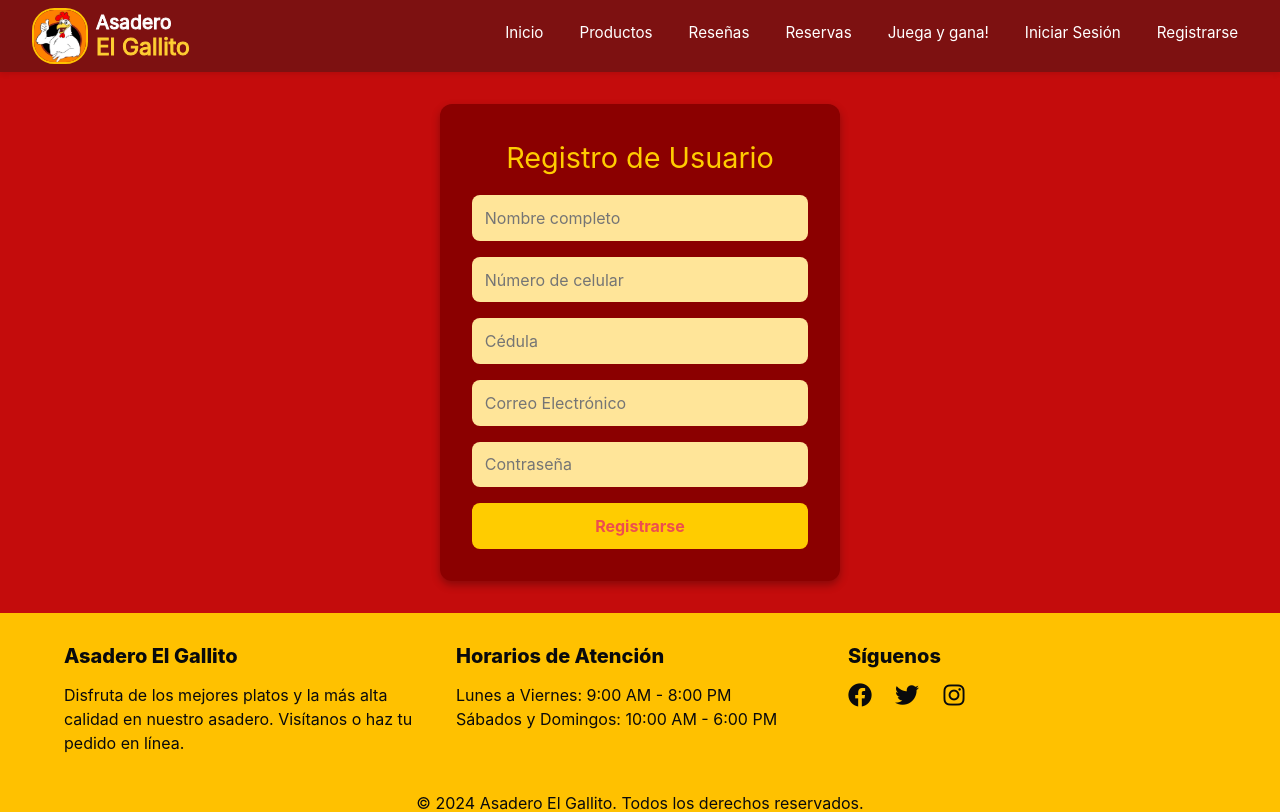
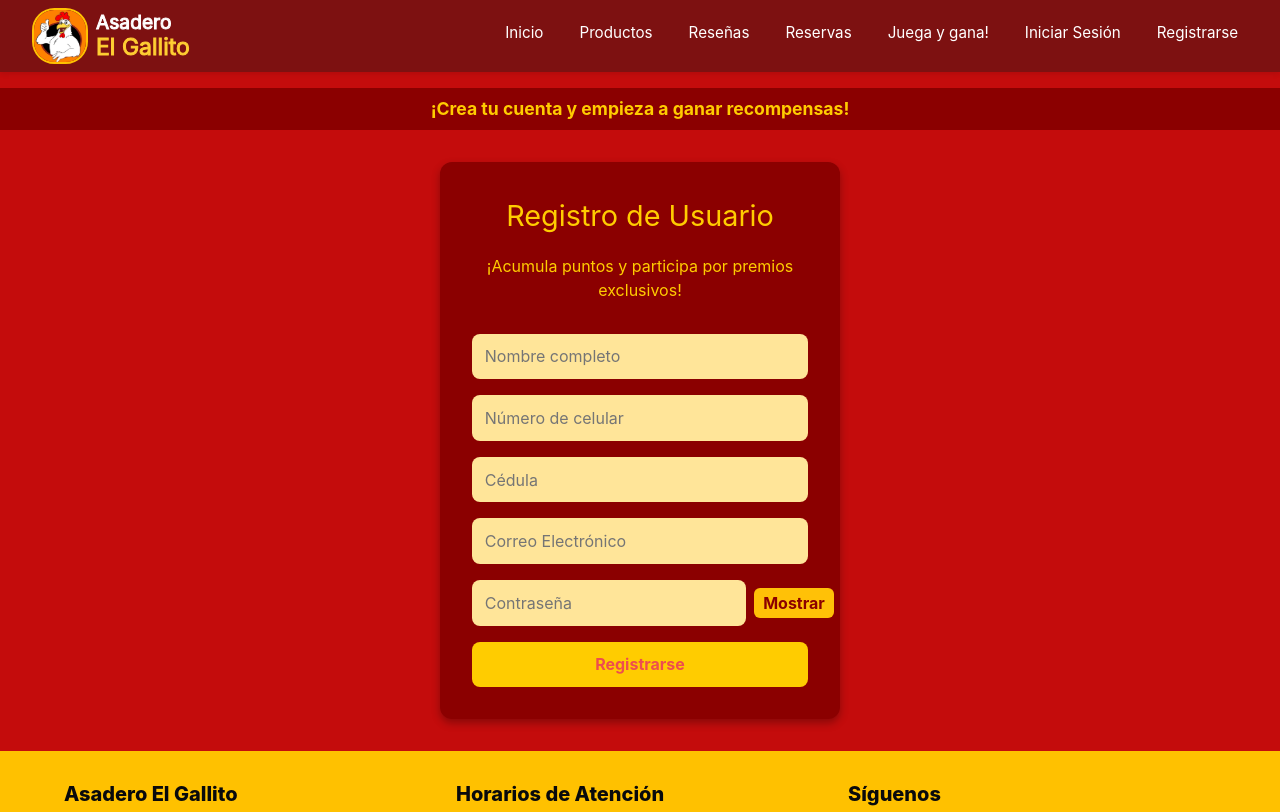
Before and after one commit to SerBy48/FRONT_ASADERO, a React (Vite) app: page /Register in a window 1280 px wide. Shown: the top 812 px of the page. Built offline with nearby package versions, Linux system fonts and the light colour scheme; no server answers.

Commit message:
Front arreglado

```diff
--- a/src/Componentes/Login.jsx
+++ b/src/Componentes/Login.jsx
@@ -5,6 +5,7 @@ import '../css/Formulario.css';
 const Login = () => {
   const [email, setEmail] = useState('');
   const [password, setPassword] = useState('');
+  const [mostrarContrasena, setMostrarContrasena] = useState(false);
   const navigate = useNavigate();
 
   const handleLogin = (e) => {
@@ -19,10 +20,21 @@ const Login = () => {
     }
   };
 
+  const toggleContrasena = () => {
+    setMostrarContrasena(!mostrarContrasena);
+  };
+
   return (
+    <>
+      {/* Eslogan debajo de la navbar */}
+      <div className="formulario-login-eslogan-navbar">
+        ¡Gana puntos cada vez que inicies sesión!
+      </div>
+
       <div className="formulario-login-container">
         <form onSubmit={handleLogin} className="formulario-login-form">
           <h2 className="formulario-login-title">Iniciar Sesión</h2>
+
           <input
             type="email"
             className="formulario-login-input"
@@ -31,17 +43,29 @@ const Login = () => {
             onChange={(e) => setEmail(e.target.value)}
             required
           />
+
+          <div className="formulario-login-password-container">
             <input
-          type="password"
+              type={mostrarContrasena ? 'text' : 'password'}
               className="formulario-login-input"
               placeholder="Contraseña"
               value={password}
               onChange={(e) => setPassword(e.target.value)}
               required
             />
+            <button
+              type="button"
+              className="formulario-login-toggle-btn"
+              onClick={toggleContrasena}
+            >
+              {mostrarContrasena ? 'Ocultar' : 'Mostrar'}
+            </button>
+          </div>
+
           <button type="submit" className="formulario-login-boton">Ingresar</button>
         </form>
       </div>
+    </>
   );
 };
 
--- a/src/Componentes/Register.jsx
+++ b/src/Componentes/Register.jsx
@@ -8,6 +8,7 @@ const Register = () => {
   const [cedula, setCedula] = useState('');
   const [email, setEmail] = useState('');
   const [password, setPassword] = useState('');
+  const [mostrarContrasena, setMostrarContrasena] = useState(false);
   const navigate = useNavigate();
 
   const handleRegister = (e) => {
@@ -21,10 +22,26 @@ const Register = () => {
     }
   };
 
+  const toggleContrasena = () => {
+    setMostrarContrasena(!mostrarContrasena);
+  };
+
   return (
+    <>
+      {/* Eslogan debajo de la navbar */}
+      <div className="formulario-registro-eslogan-navbar">
+        ¡Crea tu cuenta y empieza a ganar recompensas!
+      </div>
+
       <div className="formulario-registro-container">
         <form onSubmit={handleRegister} className="formulario-registro-form">
           <h2 className="formulario-registro-title">Registro de Usuario</h2>
+
+          {/* Eslogan gamificado debajo del título */}
+          <p className="formulario-registro-eslogan-titulo">
+            ¡Acumula puntos y participa por premios exclusivos!
+          </p>
+
           <input
             type="text"
             className="formulario-registro-input"
@@ -57,17 +74,30 @@ const Register = () => {
             onChange={(e) => setEmail(e.target.value)}
             required
           />
+
+          {/* Contraseña con toggle */}
+          <div className="formulario-registro-password-container">
             <input
-          type="password"
+              type={mostrarContrasena ? 'text' : 'password'}
               className="formulario-registro-input"
               placeholder="Contraseña"
               value={password}
               onChange={(e) => setPassword(e.target.value)}
               required
             />
+            <button
+              type="button"
+              className="formulario-registro-toggle-btn"
+              onClick={toggleContrasena}
+            >
+              {mostrarContrasena ? 'Ocultar' : 'Mostrar'}
+            </button>
+          </div>
+
           <button type="submit" className="formulario-registro-boton">Registrarse</button>
         </form>
       </div>
+    </>
   );
 };
 
--- a/src/css/Formulario.css
+++ b/src/css/Formulario.css
@@ -57,3 +57,52 @@
 .formulario-registro-boton:hover {
   background-color: #d40000;
 }
+
+/* 🔽 NUEVOS ESTILOS AGREGADOS 🔽 */
+
+/* Eslogan debajo de la navbar */
+.formulario-login-eslogan-navbar,
+.formulario-registro-eslogan-navbar {
+  text-align: center;
+  color: var(--form-color-secundario);
+  background-color: var(--form-color-fondo);
+  padding: 0.5rem;
+  font-weight: bold;
+  font-size: 1.1rem;
+  margin-top: 1rem;
+}
+
+.formulario-login-eslogan-titulo,
+.formulario-registro-eslogan-titulo {
+  color: var(--form-color-secundario);
+  text-align: center;
+  font-size: 1rem;
+  margin-bottom: 1rem;
+}
+
+/* Contenedor del input y el botón toggle */
+.formulario-login-password-container,
+.formulario-registro-password-container {
+  position: relative;
+  display: flex;
+  align-items: center;
+}
+
+/* Botón para mostrar/ocultar contraseña */
+.formulario-login-toggle-btn,
+.formulario-registro-toggle-btn {
+  margin-left: 8px;
+  padding: 0.3rem 0.6rem;
+  background-color: #ffc107;
+  color: #8b0000;
+  border: none;
+  border-radius: 6px;
+  cursor: pointer;
+  font-weight: bold;
+  transition: background-color 0.3s ease;
+}
+
+.formulario-login-toggle-btn:hover,
+.formulario-registro-toggle-btn:hover {
+  background-color: #ffdd33;
+}
```
Lines whose indentation alone changed are shown as unchanged.
